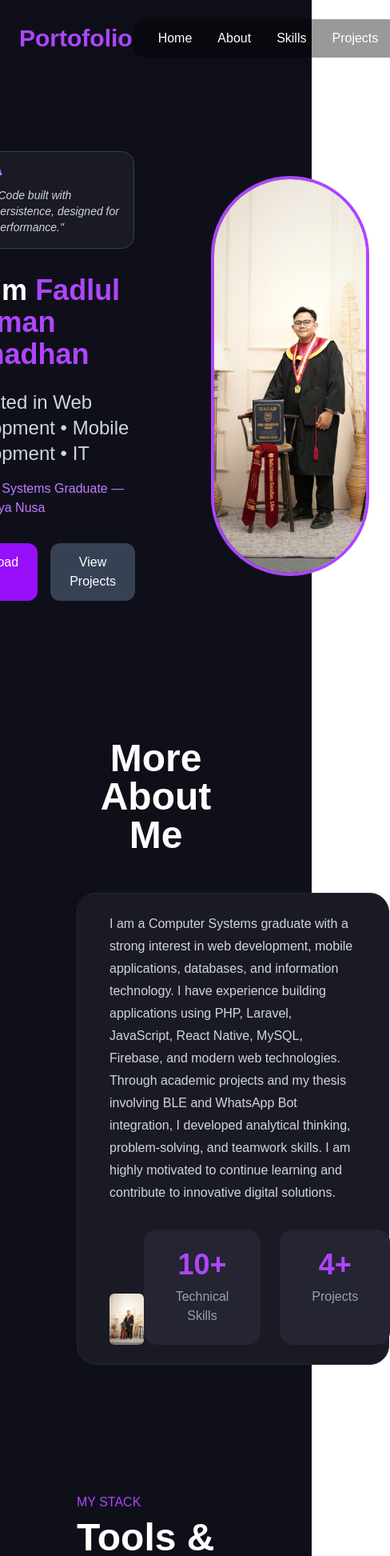
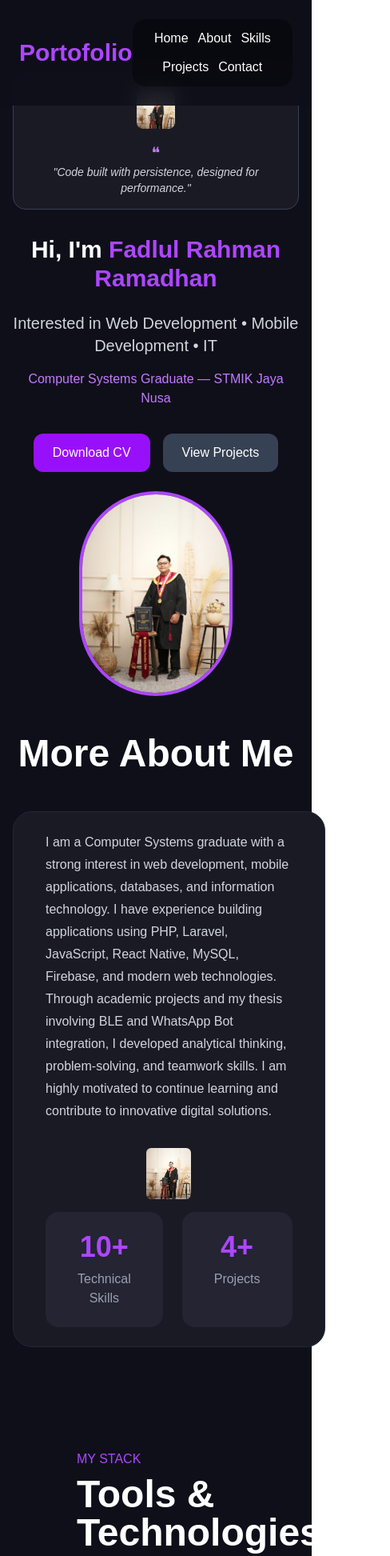
Before and after one commit to FadlulRahmanRamadhan/portfolio-fadlul, a Next.js app: page / in a window 390 px wide. Shown: the top 1945 px of the page at 80% size, 488 px wide, since content can reach past the window. Built offline with nearby package versions, Linux system fonts and the light colour scheme.

Commit message:
Perbaiki tampilan mobile

```diff
--- a/app/page.tsx
+++ b/app/page.tsx
@@ -95,7 +95,7 @@ export default function Home() {
             Portofolio
           </h1>
 
-        <div className="flex gap-8 bg-black/40 px-8 py-3 rounded-2xl">
+        <div className="flex flex-wrap justify-center gap-3 sm:gap-6 bg-black/40 px-4 sm:px-8 py-3 rounded-2xl">
 
   <a
     href="#beranda"
@@ -138,56 +138,43 @@ export default function Home() {
       </nav>
 
       {/* Hero */}
+          {/* Hero */}
       <section
         id="beranda"
-        className="min-h-screen flex items-center justify-center gap-24 px-24 pt-24"
+        className="min-h-screen flex flex-col md:flex-row items-center justify-center gap-6 md:gap-12 lg:gap-24 px-4 sm:px-8 md:px-16 lg:px-24 pt-24"
       >
-
+        {/* Bagian Kiri (Text & Tombol) */}
         <div
           data-aos="fade-right"
-  className="max-w-xl"
+          className="max-w-xl text-center md:text-left"
         >
-
-          <div className="flex items-center gap-4 bg-[#1a1a25] border border-gray-700 rounded-2xl p-4 w-fit mb-8">
-
+          <div className="flex flex-col sm:flex-row items-center gap-4 bg-[#1a1a25] border border-gray-700 rounded-2xl p-4 w-fit mb-8 mx-auto md:mx-0">
             <img
               src="/foto-wisuda.jpg"
               alt="Avatar"
-            className="
-              w-12 h-12 rounded-lg object-cover
-              transition-all duration-500
-              hover:scale-125
-              hover:rotate-6
-              hover:shadow-[0_0_25px_rgba(168,85,247,0.7)]
-              cursor-pointer
-            "
+              className="w-12 h-12 rounded-lg object-cover transition-all duration-500 hover:scale-125 hover:rotate-6 hover:shadow-[0_0_25px_rgba(168,85,247,0.7)] cursor-pointer"
             />
-
             <div>
               <p className="text-purple-400 text-xl">❝</p>
-
               <p className="text-gray-300 italic text-sm">
                 "Code built with persistence, designed for performance."
               </p>
             </div>
-
           </div>
 
           <h1
             data-aos="fade-up"
             data-aos-delay="200"
-              className="text-4xl font-bold mb-6"
+            className="text-3xl sm:text-4xl font-bold mb-6"
           >
             Hi, I'm{" "}
-            <span className="text-purple-500">
-              Fadlul Rahman Ramadhan
-            </span>
+            <span className="text-purple-500">Fadlul Rahman Ramadhan</span>
           </h1>
 
           <p
             data-aos="fade-up"
             data-aos-delay="400"
-            className="text-2xl text-gray-300 mb-4"
+            className="text-xl sm:text-2xl text-gray-300 mb-4"
           >
             Interested in Web Development • Mobile Development • IT
           </p>
@@ -199,9 +186,8 @@ export default function Home() {
           <div
             data-aos="zoom-in"
             data-aos-delay="600"
-                className="flex gap-4"
+            className="flex flex-wrap justify-center md:justify-start gap-4"
           >
-
             <a
               href="/cv-fadlul.pdf"
               download
@@ -220,26 +206,16 @@ export default function Home() {
             >
               View Projects
             </button>
-
+          </div>
         </div>
 
-                                          </div><img
+        {/* Bagian Kanan (Foto Wisuda) */}
+        <img
           data-aos="fade-left"
           data-aos-delay="300"
           src="/foto-wisuda.jpg"
           alt="Foto Wisuda"
-                                    className="
-                                      w-[350px] h-[500px]
-                                      object-cover
-                                      rounded-[180px]
-                                      border-4 border-purple-500
-                                      transition-all duration-500
-                                      hover:scale-105
-                                      hover:-translate-y-3
-                                      hover:rotate-2
-                                      hover:shadow-[0_0_50px_rgba(168,85,247,0.8)]
-                                      cursor-pointer
-                                    "
+          className="w-48 h-64 sm:w-56 sm:h-72 md:w-64 md:h-96 lg:w-[350px] lg:h-[500px] object-cover rounded-[180px] border-4 border-purple-500 transition-all duration-500 hover:scale-105 hover:-translate-y-3 hover:rotate-2 hover:shadow-[0_0_50px_rgba(168,85,247,0.8)] cursor-pointer"
         />
       </section>
 
@@ -249,8 +225,8 @@ export default function Home() {
       <section
   id="tentang"
   data-aos="fade-up"
-  className="min-h-screen px-24 py-20 flex flex-col justify-center"
->
+   className="min-h-screen px-4 sm:px-8 md:px-16 lg:px-24 py-12 md:py-20 flex flex-col justify-center">
+
   <h2 className="text-5xl font-bold text-center mb-12">
     More About Me
   </h2>
@@ -279,7 +255,7 @@ export default function Home() {
       innovative digital solutions.
     </p>
 
-  <div className="flex justify-between items-end mt-8">
+ <div className="flex flex-col sm:flex-row justify-between items-center sm:items-end gap-4 mt-8">
 
       <img
         src="/foto-wisuda.jpg"
@@ -334,7 +310,7 @@ export default function Home() {
          Kombinasi teknologi yang saya gunakan membantu menciptakan solusi digital yang scalable, modern, dan berfokus pada performa serta pengalaman pengguna.
         </p>
 
-        <div className="grid grid-cols-3 gap-6">
+     <div className="grid grid-cols-1 sm:grid-cols-2 lg:grid-cols-3 gap-4 md:gap-6">
 
           {skills.map((skill, index) => (
 
@@ -388,7 +364,7 @@ duration-300"
     Berikut beberapa proyek yang telah saya kembangkan, yang berfokus pada aplikasi web, pengembangan aplikasi mobile, manajemen basis data, dan solusi berbasis IoT.
   </p>
 
-  <div className="grid grid-cols-4 gap-6">
+  <div className="grid grid-cols-1 md:grid-cols-2 lg:grid-cols-4 gap-4 md:gap-6">
 
     {/* Project 1 */}
 <div
@@ -589,7 +565,7 @@ duration-300"
     </p>
   </div>
 
-  <div className="grid grid-cols-2 gap-6 max-w-6xl mx-auto">
+  <div className="grid grid-cols-1 md:grid-cols-2 gap-6 max-w-6xl mx-auto">
     {/* Informasi kontak */}
     <div className="space-y-6">
 
@@ -706,7 +682,7 @@ duration-300"
 <footer className="py-10 border-t border-gray-800 mt-20">
 
   {/* Menu Footer */}
-  <div className="flex justify-center gap-8 mb-8 text-gray-400">
+  <div className="flex flex-wrap justify-center gap-4 sm:gap-8 mb-8 text-gray-400">
 
     <a href="#beranda" className="hover:text-purple-500
 hover:scale-125
```
Lines whose indentation alone changed are shown as unchanged.
